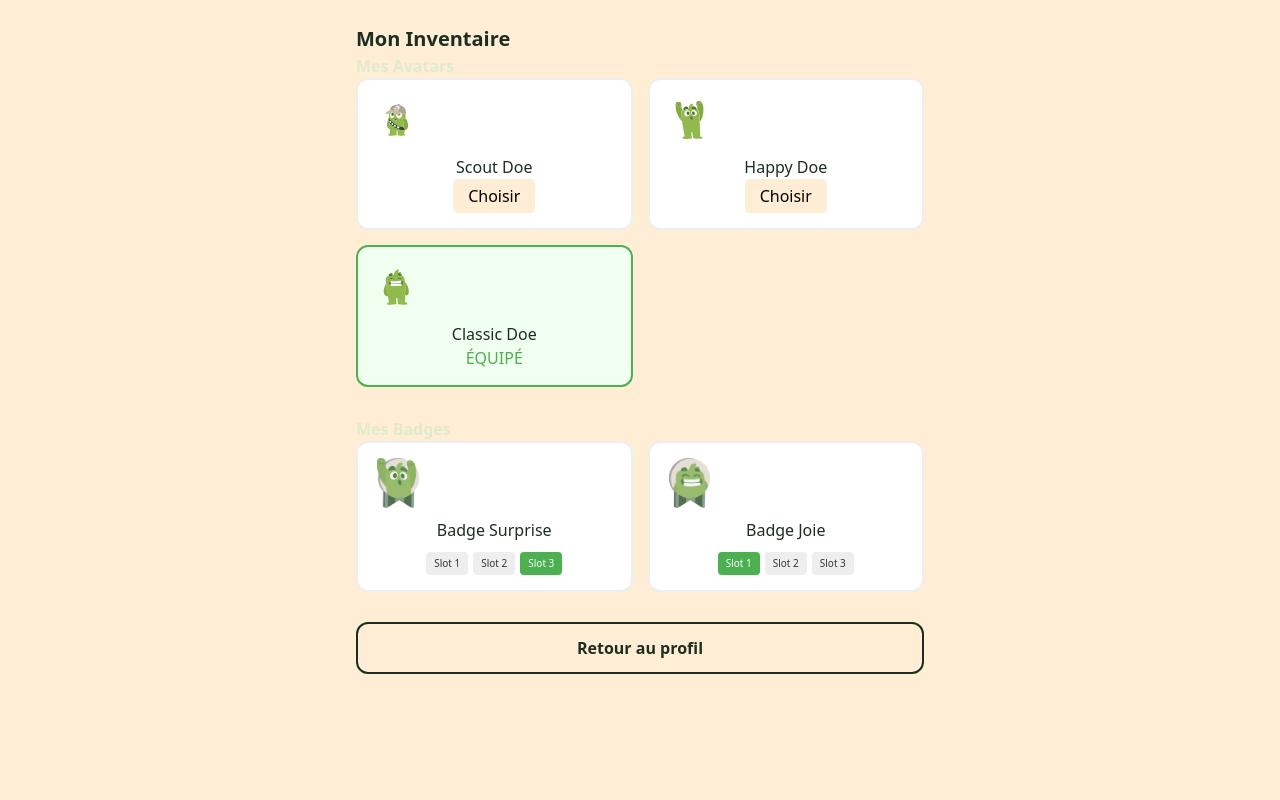
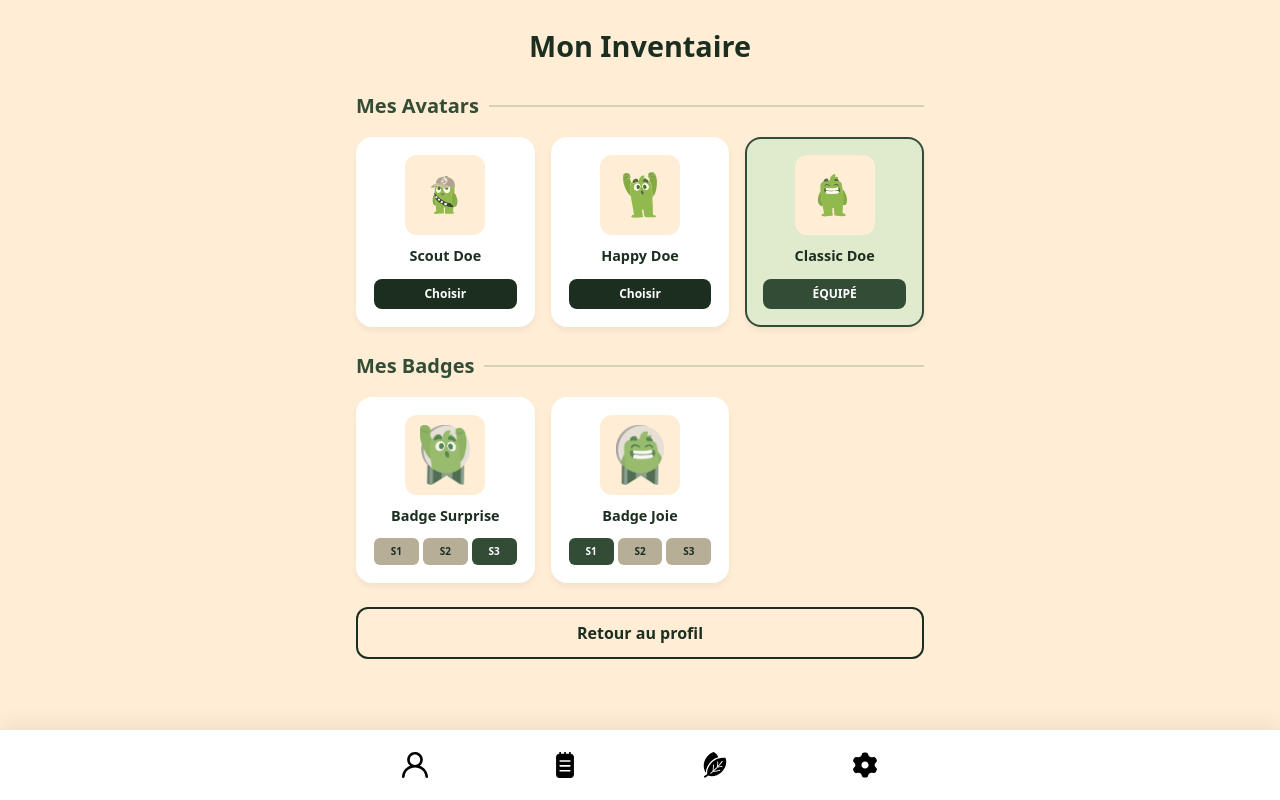
Before and after one commit to BabaYagaby/Work4GreenSite, a PHP site: page /profileinventory.php in a window 1280 px wide. Run offline with PHP 8.4, Linux system fonts and the light colour scheme; a user stored in the database is signed in; data comes from the database, SQL or seed files in the repository.

Commit message:
inventory fixed

```diff
--- a/profileinventory.php
+++ b/profileinventory.php
@@ -9,16 +9,13 @@ if (!isset($_SESSION['user_id'])) {
 
 $user_id = $_SESSION['user_id'];
 
-// --- LOGIQUE UNIQUE POUR ÉQUIPER ---
+// --- LOGIQUE UNIQUE POUR ÉQUIPER (Inchangée) ---
 if (isset($_GET['equip_id'])) {
     $item_id = (int)$_GET['equip_id'];
-
-    // Vérification de possession
     $check = $bdd->prepare("SELECT 1 FROM user_inventory WHERE user_id = ? AND item_id = ?");
     $check->execute([$user_id, $item_id]);
 
     if ($check->fetch()) {
-        // CAS 1 : C'est un Badge et on a choisi un Slot
         if (isset($_GET['slot'])) {
             $slot = (int)$_GET['slot'];
             if ($slot >= 1 && $slot <= 3) {
@@ -27,7 +24,6 @@ if (isset($_GET['equip_id'])) {
                 $update->execute([$item_id, $user_id]);
             }
         }
-        // CAS 2 : C'est un Avatar (le type est passé dans l'URL)
         elseif (isset($_GET['type']) && $_GET['type'] == 'avatar') {
             $update = $bdd->prepare("UPDATE users SET current_avatar_id = ? WHERE id = ?");
             $update->execute([$item_id, $user_id]);
@@ -54,56 +50,189 @@ $badges = array_filter($items, function($i) { return $i['type'] == 'badge'; });
 <html lang="fr">
 <head>
     <meta charset="UTF-8">
+    <meta name="viewport" content="width=device-width, initial-scale=1.0">
     <title>Mon Inventaire - Work4Green</title>
     <link rel="stylesheet" href="work4green.css">
     <style>
-        .inventory-grid { display: grid; grid-template-columns: repeat(2, 1fr); gap: 15px; margin-bottom: 30px; }
-        .item-card { background: white; border-radius: 12px; padding: 15px; text-align: center; border: 2px solid #eee; }
-        .item-card.active { border-color: #4CAF50; background: #f0fff0; }
-        .item-card img { width: 50px; height: 50px; object-fit: contain; margin-bottom: 10px; }
-        .slot-buttons { display: flex; gap: 5px; justify-content: center; margin-top: 10px; }
-        .btn-slot { font-size: 10px; padding: 4px 8px; background: #eee; text-decoration: none; color: #333; border-radius: 4px; }
-        .btn-slot.selected { background: #4CAF50; color: white; }
-        .btn-equip { display: inline-block; padding: 5px 15px; background: var(--main); color: black; border-radius: 5px; text-decoration: none; }
+        /* Ajustements spécifiques à l'inventaire pour compléter work4green.css */
+        .inventory-grid {
+            display: grid;
+            grid-template-columns: repeat(auto-fill, minmax(140px, 1fr));
+            gap: var(--space-md);
+            margin-bottom: var(--space-lg);
+        }
+
+        .item-card {
+            background: var(--neutral);
+            border-radius: var(--radius-box);
+            padding: var(--space-md);
+            text-align: center;
+            display: flex;
+            flex-direction: column;
+            align-items: center;
+            justify-content: space-between;
+            transition: all 0.2s ease;
+            border: 2px solid transparent;
+            box-shadow: 0 4px 6px rgba(0,0,0,0.05);
+        }
+
+        .item-card.active {
+            border-color: var(--secondary);
+            background: var(--light);
+        }
+
+        .item-img-container {
+            background: var(--main);
+            border-radius: 12px;
+            padding: 10px;
+            margin-bottom: 10px;
+            width: 80px;
+            height: 80px;
+            display: flex;
+            align-items: center;
+            justify-content: center;
+        }
+
+        .item-card img {
+            max-width: 60px;
+            max-height: 60px;
+            object-fit: contain;
+        }
+
+        .item-name {
+            font-weight: bold;
+            font-size: 0.9rem;
+            color: var(--dark);
+            margin-bottom: 12px;
+        }
+
+        .slot-buttons {
+            display: grid;
+            grid-template-columns: repeat(3, 1fr);
+            gap: 4px;
+            width: 100%;
+        }
+
+        .btn-slot {
+            font-size: 10px;
+            padding: 6px 2px;
+            background: var(--input);
+            color: var(--dark);
+            border-radius: 6px;
+            font-weight: bold;
+            text-transform: uppercase;
+        }
+
+        .btn-slot.selected {
+            background: var(--secondary);
+            color: var(--neutral);
+        }
+
+        .equipped-label {
+            background: var(--secondary);
+            color: var(--neutral);
+            font-size: 0.75rem;
+            font-weight: bold;
+            padding: 6px 12px;
+            border-radius: 8px;
+            width: 100%;
+        }
+
+        .btn-equip-small {
+            background: var(--dark);
+            color: var(--neutral);
+            font-size: 0.75rem;
+            font-weight: bold;
+            padding: 6px 12px;
+            border-radius: 8px;
+            width: 100%;
+            cursor: pointer;
+        }
+
+        .section-header {
+            display: flex;
+            align-items: center;
+            gap: 10px;
+            margin-bottom: var(--space-md);
+            margin-top: var(--space-lg);
+        }
+
+        .section-header hr {
+            flex: 1;
+            border: none;
+            border-top: 2px solid var(--third);
+            opacity: 0.3;
+        }
     </style>
 </head>
 <body>
 <main class="app-container">
-    <h1 class="text-title">Mon Inventaire</h1>
+    <header class="mb-lg" style="text-align: center;">
+        <h1 class="text-title" style="font-size: 1.8rem;">Mon Inventaire</h1>
+    </header>
 
     <section>
-        <h2 class="text-subtitle">Mes Avatars</h2>
+        <div class="section-header">
+            <h2 class="text-title-lvl" style="white-space: nowrap;">Mes Avatars</h2>
+            <hr>
+        </div>
+
         <div class="inventory-grid">
             <?php foreach($avatars as $av): ?>
                 <?php $is_active = ($av['id'] == $currentUser['current_avatar_id']); ?>
                 <div class="item-card <?= $is_active ? 'active' : '' ?>">
-                    <img src="<?= htmlspecialchars($av['image_path']) ?>">
-                    <p><?= htmlspecialchars($av['name']) ?></p>
-                    <?php if($is_active): ?> <span style="color:#4CAF50">ÉQUIPÉ</span>
-                    <?php else: ?> <a href="?equip_id=<?= $av['id'] ?>&type=avatar" class="btn-equip">Choisir</a> <?php endif; ?>
+                    <div class="item-img-container">
+                        <img src="<?= htmlspecialchars($av['image_path']) ?>" alt="<?= htmlspecialchars($av['name']) ?>">
+                    </div>
+                    <span class="item-name"><?= htmlspecialchars($av['name']) ?></span>
+
+                    <?php if($is_active): ?>
+                        <div class="equipped-label">ÉQUIPÉ</div>
+                    <?php else: ?>
+                        <a href="?equip_id=<?= $av['id'] ?>&type=avatar" class="btn-equip-small">Choisir</a>
+                    <?php endif; ?>
                 </div>
             <?php endforeach; ?>
         </div>
     </section>
 
     <section>
-        <h2 class="text-subtitle">Mes Badges</h2>
+        <div class="section-header">
+            <h2 class="text-title-lvl" style="white-space: nowrap;">Mes Badges</h2>
+            <hr>
+        </div>
+
         <div class="inventory-grid">
             <?php foreach($badges as $bg): ?>
                 <div class="item-card">
-                    <img src="<?= htmlspecialchars($bg['image_path']) ?>">
-                    <p><?= htmlspecialchars($bg['name']) ?></p>
+                    <div class="item-img-container">
+                        <img src="<?= htmlspecialchars($bg['image_path']) ?>" alt="<?= htmlspecialchars($bg['name']) ?>">
+                    </div>
+                    <span class="item-name"><?= htmlspecialchars($bg['name']) ?></span>
+
                     <div class="slot-buttons">
-                        <a href="?equip_id=<?= $bg['id'] ?>&slot=1" class="btn-slot <?= ($currentUser['fav_badge_1'] == $bg['id']) ? 'selected' : '' ?>">Slot 1</a>
-                        <a href="?equip_id=<?= $bg['id'] ?>&slot=2" class="btn-slot <?= ($currentUser['fav_badge_2'] == $bg['id']) ? 'selected' : '' ?>">Slot 2</a>
-                        <a href="?equip_id=<?= $bg['id'] ?>&slot=3" class="btn-slot <?= ($currentUser['fav_badge_3'] == $bg['id']) ? 'selected' : '' ?>">Slot 3</a>
+                        <a href="?equip_id=<?= $bg['id'] ?>&slot=1" class="btn-slot <?= ($currentUser['fav_badge_1'] == $bg['id']) ? 'selected' : '' ?>">S1</a>
+                        <a href="?equip_id=<?= $bg['id'] ?>&slot=2" class="btn-slot <?= ($currentUser['fav_badge_2'] == $bg['id']) ? 'selected' : '' ?>">S2</a>
+                        <a href="?equip_id=<?= $bg['id'] ?>&slot=3" class="btn-slot <?= ($currentUser['fav_badge_3'] == $bg['id']) ? 'selected' : '' ?>">S3</a>
                     </div>
                 </div>
             <?php endforeach; ?>
         </div>
     </section>
 
-    <div style="text-align: center;"><a href="profile.php" class="btn btn-outline">Retour au profil</a></div>
+    <footer class="mt-md">
+        <a href="profile.php" class="btn btn-outline">Retour au profil</a>
+    </footer>
 </main>
+
+<div class="navbar">
+  <div class="navbar-inner">
+        <a class="nav-icon" href="profile.php"><img src="./Images/profile-1341-svgrepo-com.svg" alt="Profil"></a>
+        <a class="nav-icon" href="quests.php"><img src="./Images/notebook-svgrepo-com.svg" alt="Quetes"></a>
+        <a class="nav-icon" href="company.php"><img src="./Images/leaf-eco-svgrepo-com.svg" alt="W4G"></a>
+        <a class="nav-icon" href="options.php"><img src="./Images/gear-svgrepo-com.svg" alt="Options"></a>
+  </div>
+</div>
+
 </body>
 </html>
```
